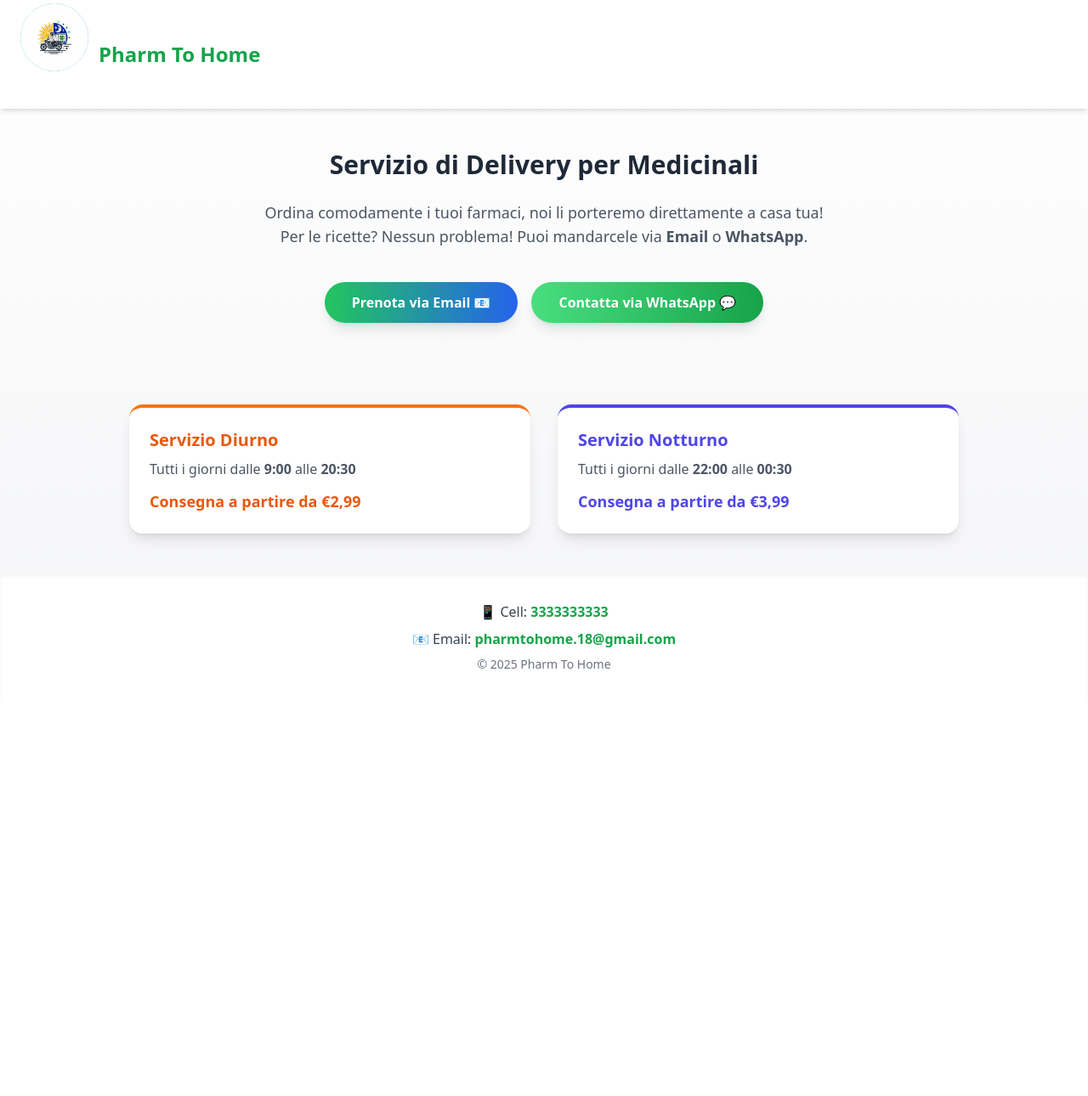
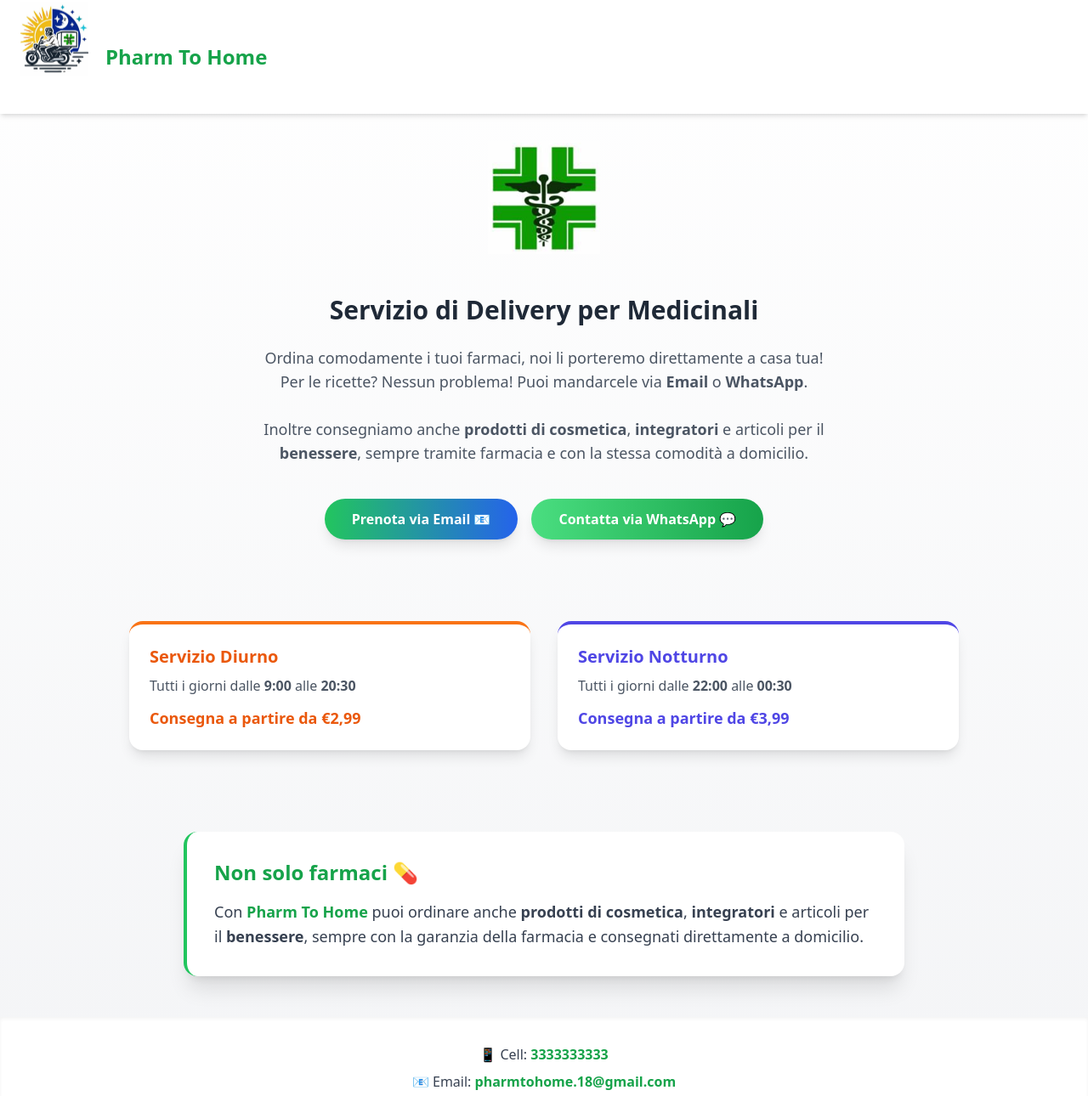
Before and after one commit to Maaax02/pharm-to-home, a website: page index.html in a window 1280 px wide. Shown: the top 1290 px of the page at 85% size. Before the commit the page ends 824 px from the top, so only its background shows below. Drawn offline with Linux system fonts and the light colour scheme.

Commit message:
refactor

```diff
--- a/index.html
+++ b/index.html
@@ -13,10 +13,8 @@
     <header class="flex items-center justify-between p-6 shadow-md bg-white">
       <div class="flex items-center space-x-3">
         <!-- Logo -->
-        <div
-          class="w-20 rounded-full bg-gradient-to-r from-green-500 to-blue-500 flex items-center justify-center animate-bounce"
-        >
-          <img src="img/logo.jpg" alt="logo" class="rounded-full" />
+        <div class="w-20 flex items-center justify-center animate-bounce mr-2">
+          <img src="img/logo2.png" alt="logo" />
         </div>
         <h1 class="text-2xl font-bold text-green-600">Pharm To Home</h1>
       </div>
@@ -25,14 +23,21 @@
     <!-- MAIN -->
     <main class="flex-grow">
       <!-- HERO -->
+      <div class="h-8"></div>
+      <img src="img/cross.png" alt="cross-pharma" class="mx-auto" />
+
       <section class="text-center py-12 px-6">
-        <h2 class="text-3xl font-bold mb-4 mb-6">
+        <h2 class="text-3xl font-bold mb-6">
           Servizio di Delivery per Medicinali
         </h2>
         <p class="text-lg text-gray-600 max-w-2xl mx-auto mb-10">
           Ordina comodamente i tuoi farmaci, noi li porteremo direttamente a
           casa tua! Per le ricette? Nessun problema! Puoi mandarcele via
-          <strong>Email</strong> o <strong>WhatsApp</strong>.
+          <strong>Email</strong> o <strong>WhatsApp</strong>. <br /><br />
+          Inoltre consegniamo anche <strong>prodotti di cosmetica</strong>,
+          <strong>integratori</strong> e articoli per il
+          <strong>benessere</strong>, sempre tramite farmacia e con la stessa
+          comodità a domicilio.
         </p>
 
         <!-- BOTTONI -->
@@ -92,6 +97,25 @@
           </p>
         </div>
       </section>
+
+      <!-- NUOVA SEZIONE: COSMETICA E BENESSERE -->
+      <section class="px-6 py-12 max-w-4xl mx-auto">
+        <div
+          class="bg-white shadow-xl rounded-2xl p-8 border-l-4 border-green-500"
+        >
+          <h3 class="text-2xl font-bold text-green-600 mb-4">
+            Non solo farmaci 💊
+          </h3>
+          <p class="text-gray-700 text-lg leading-relaxed">
+            Con
+            <span class="font-semibold text-green-600">Pharm To Home</span> puoi
+            ordinare anche <strong>prodotti di cosmetica</strong>,
+            <strong>integratori</strong> e articoli per il
+            <strong>benessere</strong>, sempre con la garanzia della farmacia e
+            consegnati direttamente a domicilio.
+          </p>
+        </div>
+      </section>
     </main>
 
     <!-- FOOTER -->
```
Also changed, not shown: img/cross.png (added), img/logo.jpg (deleted), img/logo2.png (added), src/output.css.
